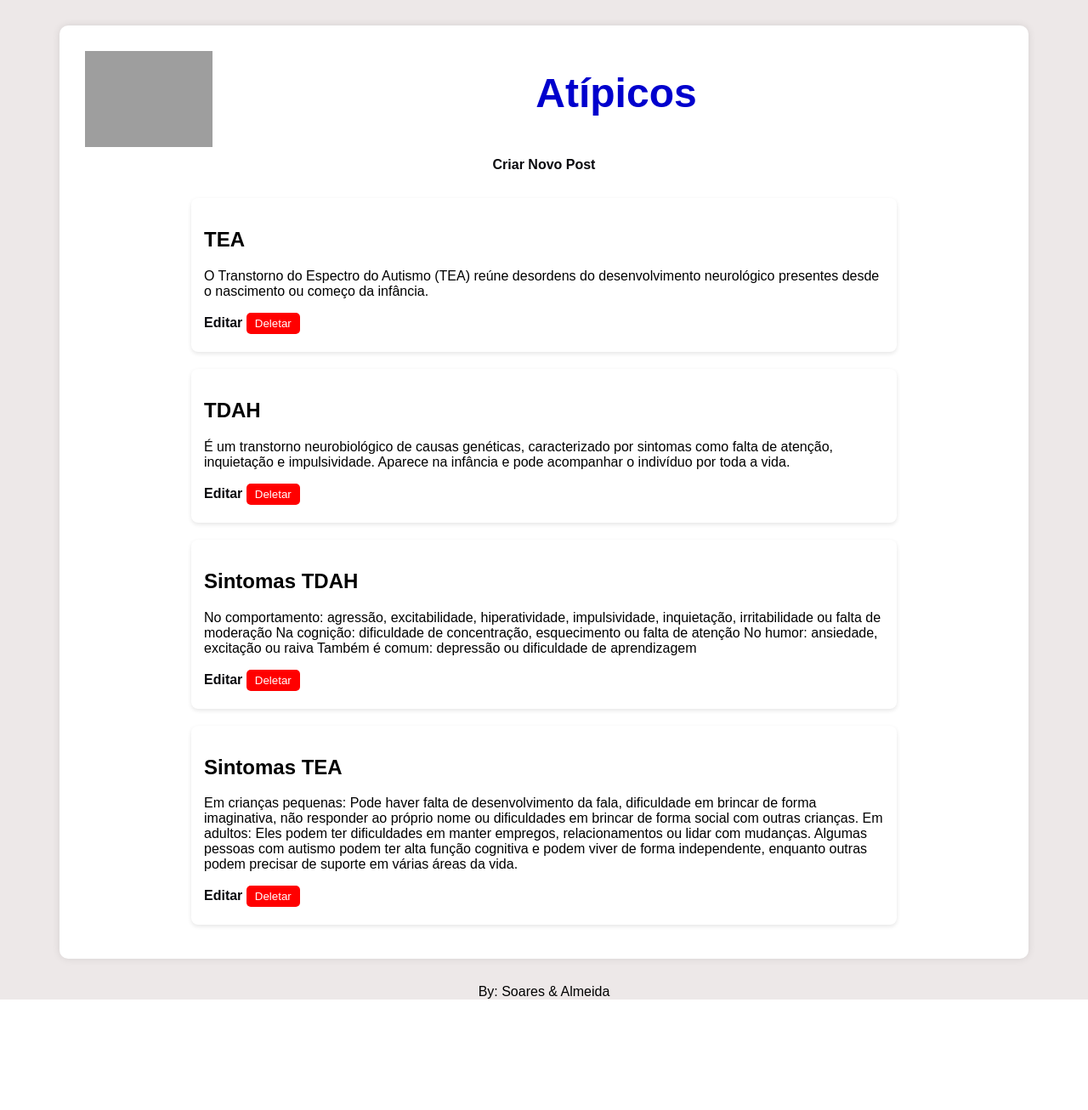
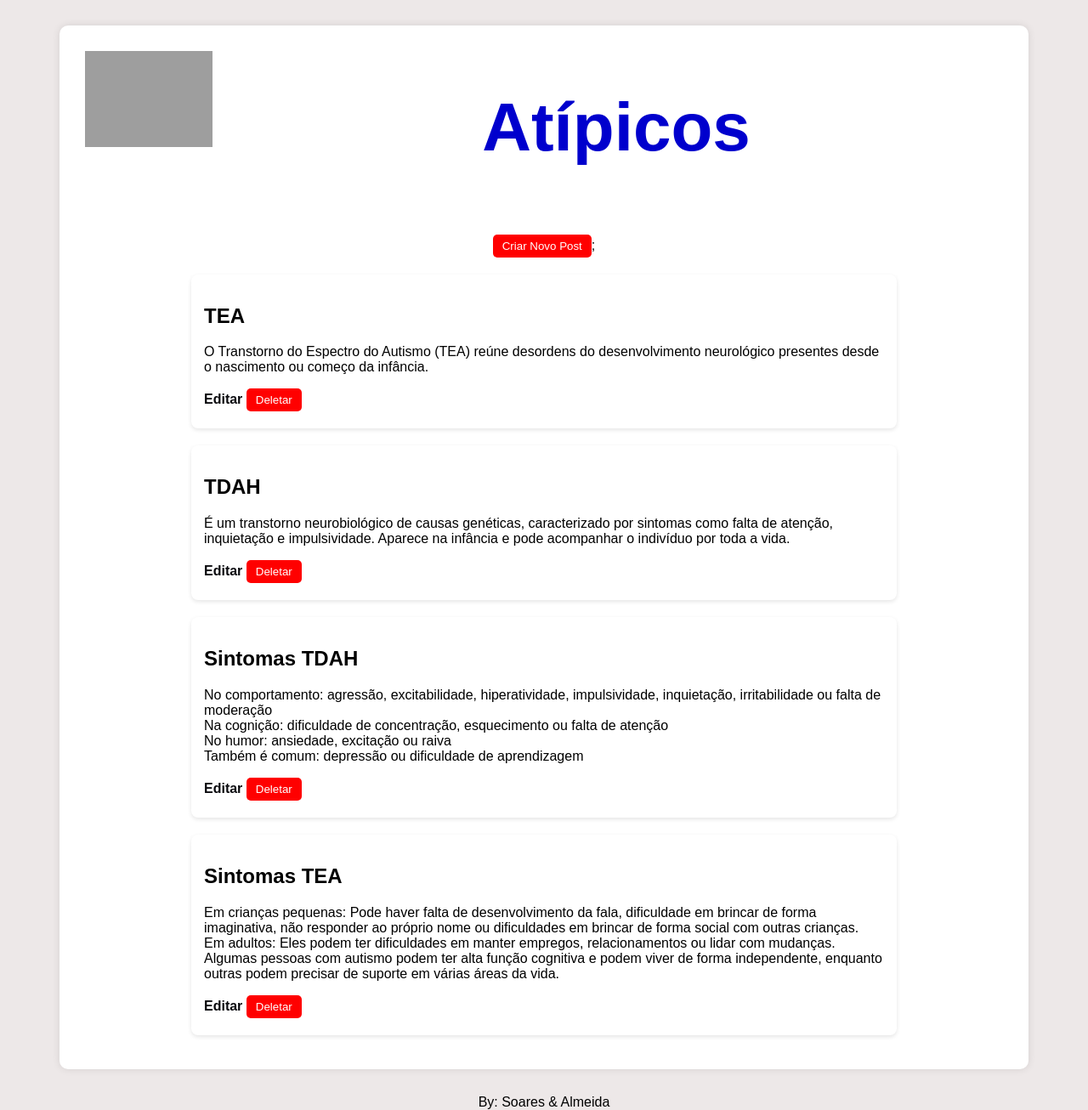
Before and after one commit to Soares-16/atipicos, a Flask app: page / in a window 1280 px wide. Shown: the whole page at 85% size. Before the commit the page ends 1176 px from the top, so only its background shows below. Run offline with Flask 3, Linux system fonts and the light colour scheme; data comes from the database, SQL or seed files in the repository; both versions use the stored data as it was after the commit; grey boxes are pictures that could not be loaded.

Commit message:
atualizdo final

```diff
--- a/templates/index.html
+++ b/templates/index.html
@@ -27,7 +27,7 @@
         }
         h1 {
             color: #0000CD;
-            font-size: 3em;
+            font-size: 5em;
             font-weight: bold;
             margin-bottom: 20px;
         }
@@ -55,7 +55,7 @@
             background-color: red;
             color: white;
             border: none;
-            padding: 5px 10px;
+            padding: 6px 11px;
             cursor: pointer;
             border-radius: 5px;
         }
@@ -72,21 +72,37 @@
 
         <!-- Título do Blog -->
         <h1>Atípicos <p style="text-align:center"></p></h1>
-        <a href="{{ url_for('create') }}">Criar Novo Post</a>
+
+        <button onclick="window.location.href='{{ url_for('create') }}'">Criar Novo Post</button>;
+
         <ul>
             {% for post in posts %}
                 <li>
                     <h2>{{ post.title }}</h2>
                     <p>{{ post.content }}</p>
                     <a href="{{ url_for('edit', id=post.id) }}">Editar</a>
-                        <form action="{{ url_for('delete', id=post.id) }}" method="post" style="display:inline;">
+                    <form action="{{ url_for('delete', id=post.id) }}" method="post" style="display:inline;">
                         <button type="submit" onclick="return confirm('Tem certeza que deseja apagar este post?')">
                             Deletar
                         </button>
                     </form>
-
                 </li>
             {% endfor %}
+        </ul>
+
+        <style>
+            p {
+                white-space: pre-wrap;
+                word-wrap: break-word;
+            }
+
+            @media print {
+                li {
+                    page-break-after: always;
+                }
+            }
+        </style>
+
         </ul>
     </div>
     <!-- Texto final -->
```
Also changed, not shown: blog.db.
